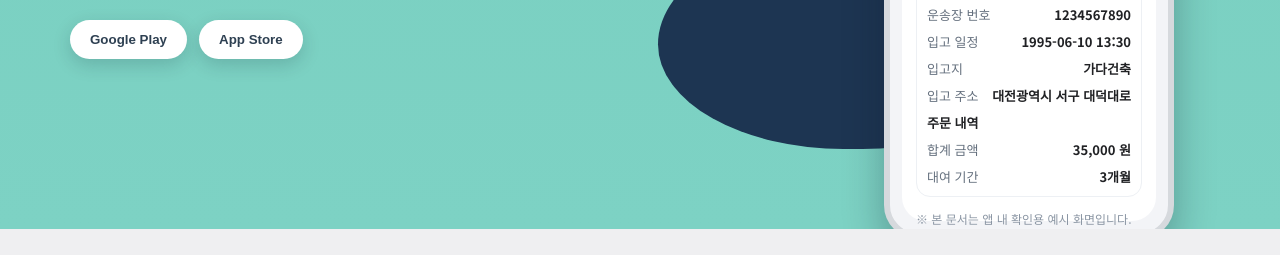
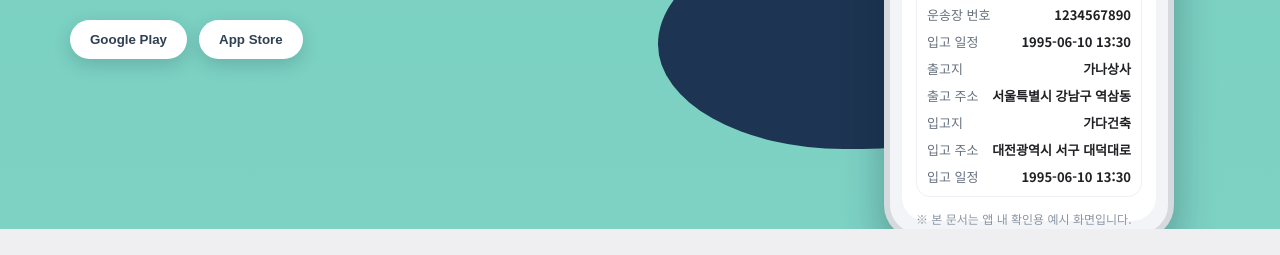
Before and after one commit to kangjinisock/vibe-coding-portfolio, a plain HTML site: page index.html in a window 1280 px wide. Shown: the part 422-677 px from the top of the page. Drawn offline with Linux system fonts and the light colour scheme.

Commit message:
Adjust order detail rows in phone mockup
Made-with: Cursor

```diff
--- a/index.html
+++ b/index.html
@@ -62,11 +62,11 @@
                 <div class="row"><span>주문 일자</span><strong>1995-05-20</strong></div>
                 <div class="row"><span>운송장 번호</span><strong>1234567890</strong></div>
                 <div class="row"><span>입고 일정</span><strong>1995-06-10 13:30</strong></div>
+                <div class="row"><span>출고지</span><strong>가나상사</strong></div>
+                <div class="row"><span>출고 주소</span><strong>서울특별시 강남구 역삼동</strong></div>
                 <div class="row"><span>입고지</span><strong>가다건축</strong></div>
                 <div class="row"><span>입고 주소</span><strong>대전광역시 서구 대덕대로</strong></div>
-                <div class="row"><strong>주문 내역</strong></div>
-                <div class="row"><span>합계 금액</span><strong>35,000 원</strong></div>
-                <div class="row"><span>대여 기간</span><strong>3개월</strong></div>
+                <div class="row"><span>입고 일정</span><strong>1995-06-10 13:30</strong></div>
               </div>
               <p class="screen-foot">※ 본 문서는 앱 내 확인용 예시 화면입니다.</p>
             </div>
```
